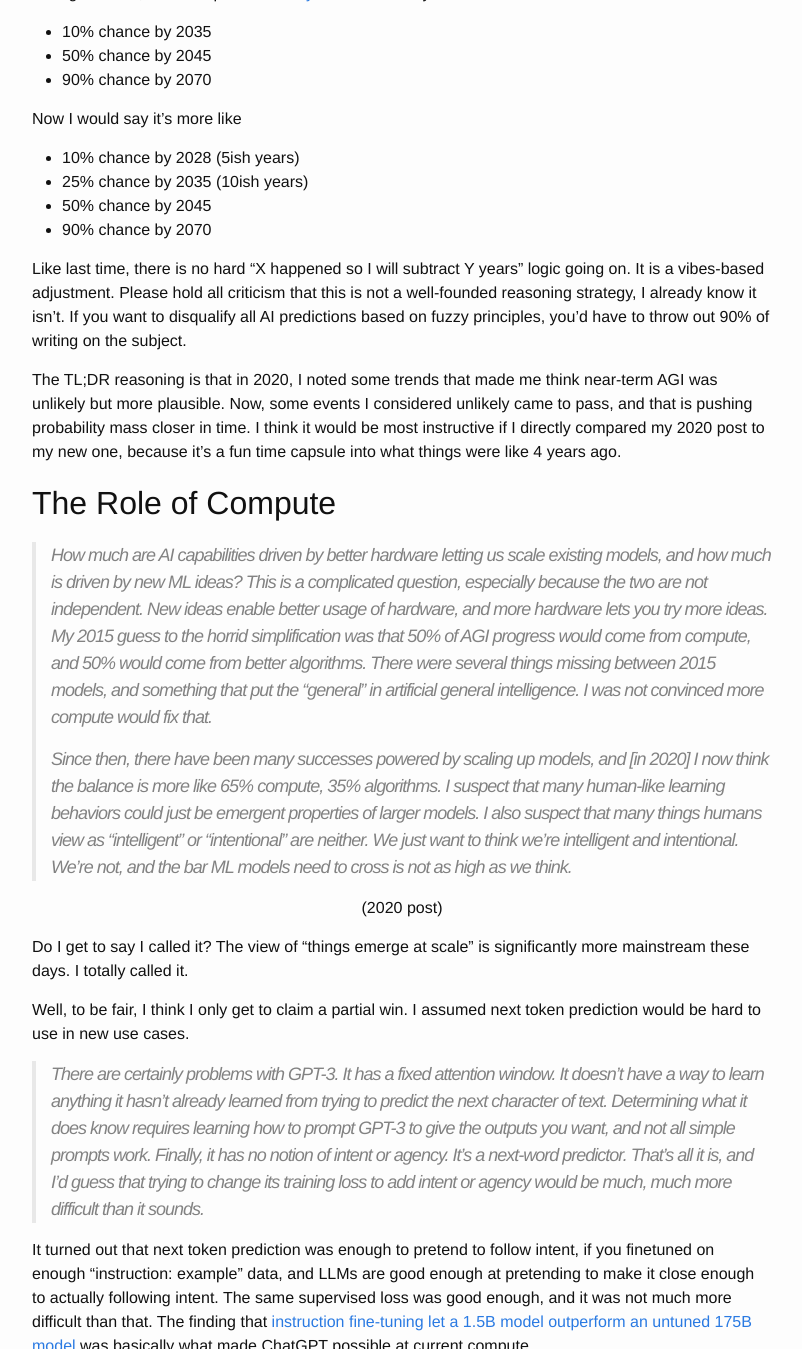
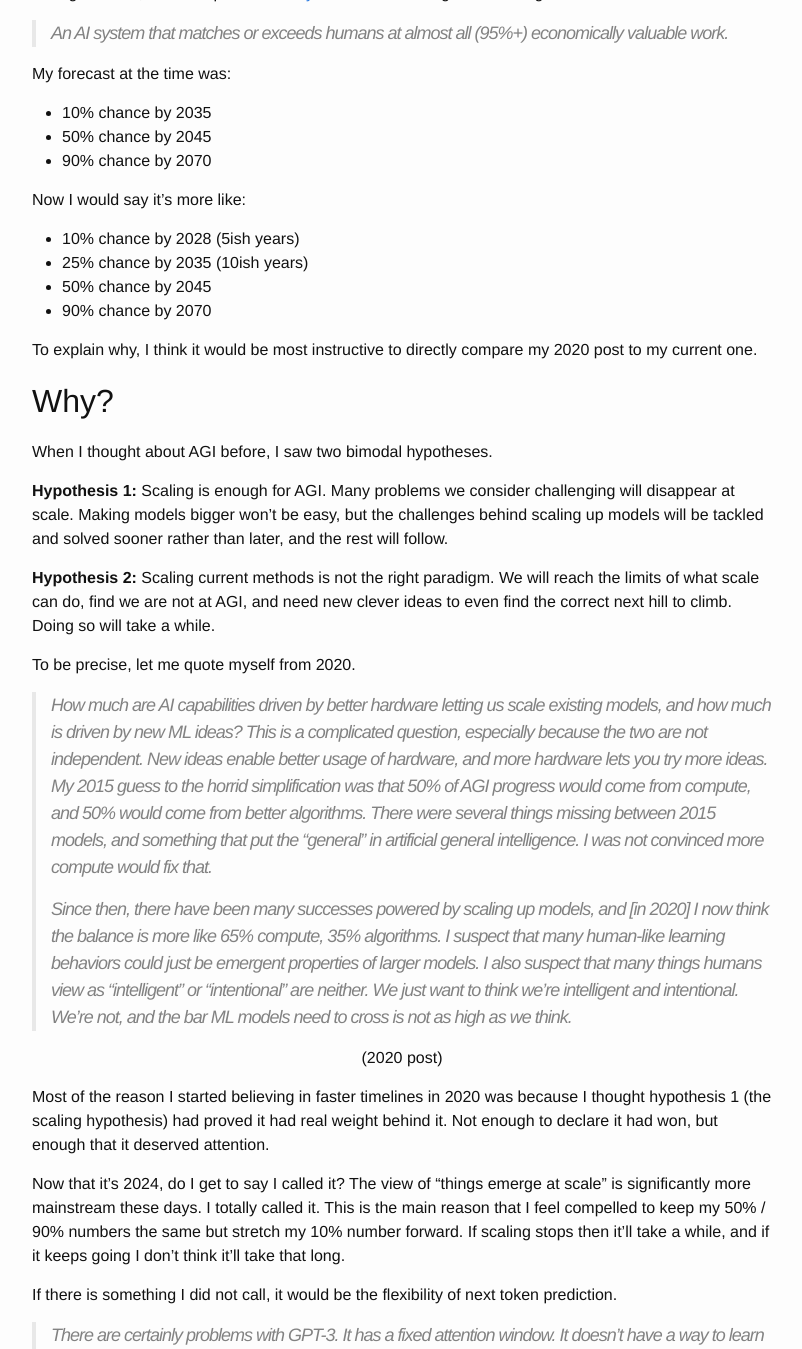
Before and after one commit to alexirpan/alexirpan.github.io, a Jekyll site: the page built from _posts/2023-12-10-ai-timelines-2023.markdown, in a window 1280 px wide and 1400 px high, scrolled down 242 px, cut to the strip 0-1349 px from the top of the window. Shown: the whole strip, without its empty margins (238-1040 px from the left). Built offline with Jekyll 4.4.1, drawn with Linux system fonts in a browser that asks for light colours; nearby versions of some CDN libraries; some of the changed text lies outside the part shown.

Commit message:
saving so far

```diff
--- a/_posts/2023-12-10-ai-timelines-2023.markdown
+++ b/_posts/2023-12-10-ai-timelines-2023.markdown
@@ -5,33 +5,40 @@ date:   2023-12-29 15:08:00 -0700
 ---
 
 In August 2020, I wrote a post about [my AI timelines]({% post_url 2020-08-18-ai-timelines %}).
+Using the following definition of AGI:
+
+> An AI system that matches or exceeds humans at almost all (95%+)
+> economically valuable work.
+
 My forecast at the time was:
 
 * 10% chance by 2035
 * 50% chance by 2045
 * 90% chance by 2070
 
-Now I would say it's more like
+Now I would say it's more like:
 
 * 10% chance by 2028 (5ish years)
 * 25% chance by 2035 (10ish years)
 * 50% chance by 2045
 * 90% chance by 2070
 
-Like last time, there is no hard "X happened so I will subtract Y years" logic going on. It
-is a vibes-based adjustment. Please hold all criticism that this is not a well-founded reasoning
-strategy, I already know it isn't. If you want to disqualify all AI predictions based on fuzzy
-principles, you'd have to throw out 90% of writing on the subject.
-
-The TL;DR reasoning is that in 2020, I noted some trends that
-made me think near-term AGI was unlikely but more plausible. Now, some events I considered
-unlikely came to pass, and that is pushing probability mass closer in time.
-I think it would be most instructive if I directly compared my 2020 post to my new one, because
-it's a fun time capsule into what things were like 4 years ago.
+To explain why, I think it would be most instructive to directly compare my 2020 post to my current
+one.
 
 
-The Role of Compute
----------------------------------------------------------------
+Why?
+----------------------------------------------------------------------------
+
+When I thought about AGI before, I saw two bimodal hypotheses.
+
+**Hypothesis 1:** Scaling is enough for AGI. Many problems we consider challenging will disappear
+at scale. Making models bigger won't be easy, but the challenges behind scaling up models will be tackled and solved sooner rather than later, and the rest will follow.
+
+**Hypothesis 2:** Scaling current methods is not the right paradigm. We will reach the limits
+of what scale can do, find we are not at AGI, and need new clever ideas to even find the correct next hill to climb. Doing so will take a while.
+
+To be precise, let me quote myself from 2020.
 
 > How much
 > are AI capabilities driven by better hardware letting us scale existing models, and how much is driven
@@ -54,11 +61,17 @@ The Role of Compute
 (2020 post)
 {: .centered }
 
-Do I get to say I called it? The view of "things emerge
-at scale" is significantly more mainstream these days. I totally called it.
+Most of the reason I started believing in faster timelines in 2020 was because I thought
+hypothesis 1 (the scaling hypothesis) had proved it had real weight behind it. Not enough to
+declare it had won, but enough that it deserved attention.
 
-Well, to be fair, I think I only get to claim a partial win. I assumed
-next token prediction would be hard to use in new use cases.
+Now that it's 2024, do I get to say I called it? The view of "things emerge
+at scale" is significantly more mainstream these days. I totally called it. This is the main
+reason that I feel compelled to keep my 50% / 90% numbers the same but stretch my 10% number
+forward. If scaling stops then it'll take a while, and if it keeps going I don't think
+it'll take that long.
+
+If there is something I did not call, it would be the flexibility of next token prediction.
 
 > There are certainly problems with GPT-3. It has a fixed attention
 > window. It doesn't have a way to learn anything it hasn't already learned from
@@ -69,10 +82,13 @@ next token prediction would be hard to use in new use cases.
 > is, and I'd guess that trying to change its training loss to add
 > intent or agency would be much, much more difficult than it sounds.
 
-It turned out that next token prediction was enough to pretend to follow intent,
-if you finetuned on enough "instruction: example" data, and LLMs are good enough
-at pretending to make it close enough to actually following intent. The same supervised
-loss was good enough, and it was not much more difficult than that.
+(2020 post)
+{: .centered }
+
+It turned out that next token prediction was enough to *pretend* to follow intent,
+if you finetuned on enough "instruction: example" data, and pretending to follow intent is
+close enough to actually following intent.
+Supervised finetuning with the same loss was good enough and it was not much more difficult than that.
 The finding that [instruction fine-tuning let
 a 1.5B model outperform an untuned 175B model](https://openai.com/research/instruction-following)
 was basically what made ChatGPT possible at current compute.
```
